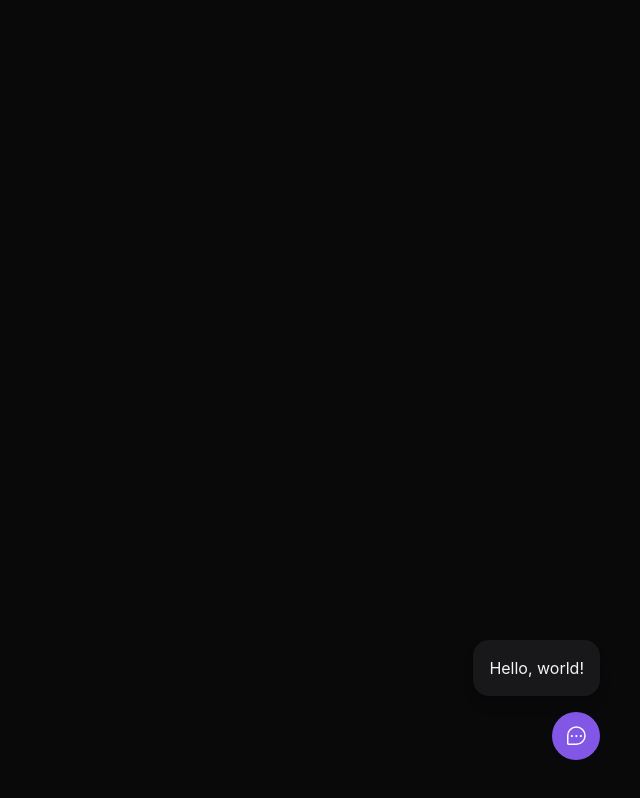
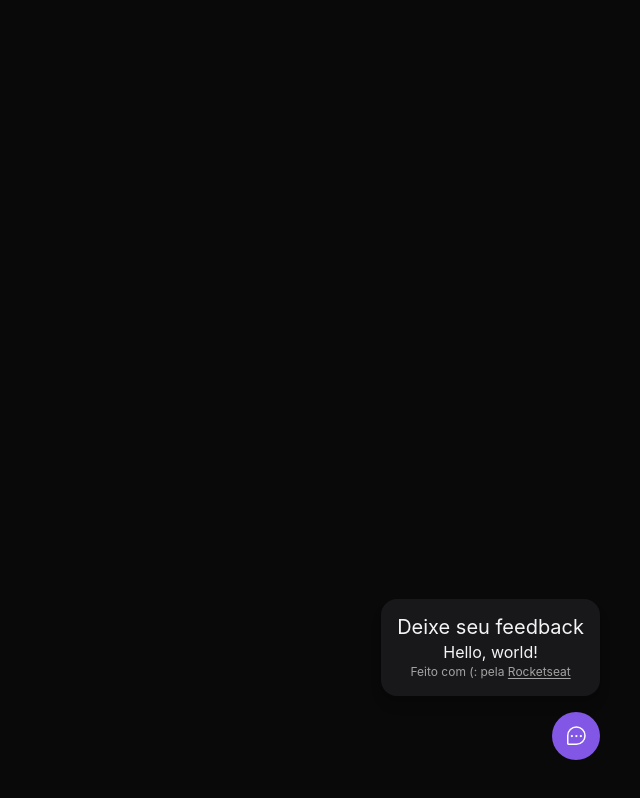
Before and after one commit to EusebioSimango/feedget--nlw-return, a React (Vite) app in the folder web/: page / in a window 1280 px wide. Both pictures are taken after a click on the button "Feedback". Shown: the whole page, without its empty margins (640-1280 px from the left). Built offline with nearby package versions, Linux system fonts and the light colour scheme.

Commit message:
Updating

```diff
--- a/web/src/components/WidgetForm.tsx
+++ b/web/src/components/WidgetForm.tsx
@@ -3,7 +3,15 @@ export function WidgetForm() {
 
 	return (
 		<div className="bg-zinc-900 p-4 relative rounded-2xl mb-4 flex flex-col items-center shadow-lg w-[calc(100vw-2rem)] md:w-auto">
-			Hello, world!
+			<header>
+				<span className="text-xl leading-6">Deixe seu feedback</span>
+			</header>
+
+			<p>Hello, world!</p>
+
+			<footer className="text-xs text-neutral-400">
+				Feito com (: pela <a className="underline underline-offset-2">Rocketseat</a>
+			</footer>
 		</div>
 	)
 }
```
